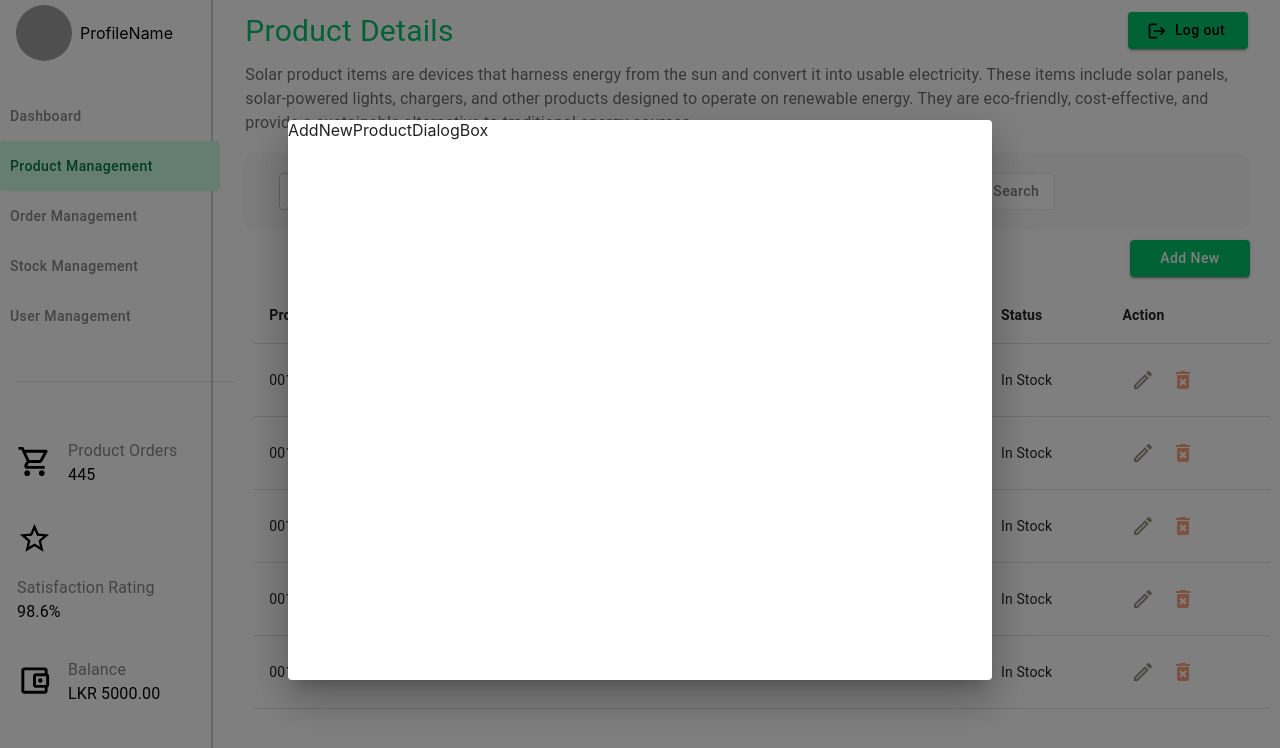
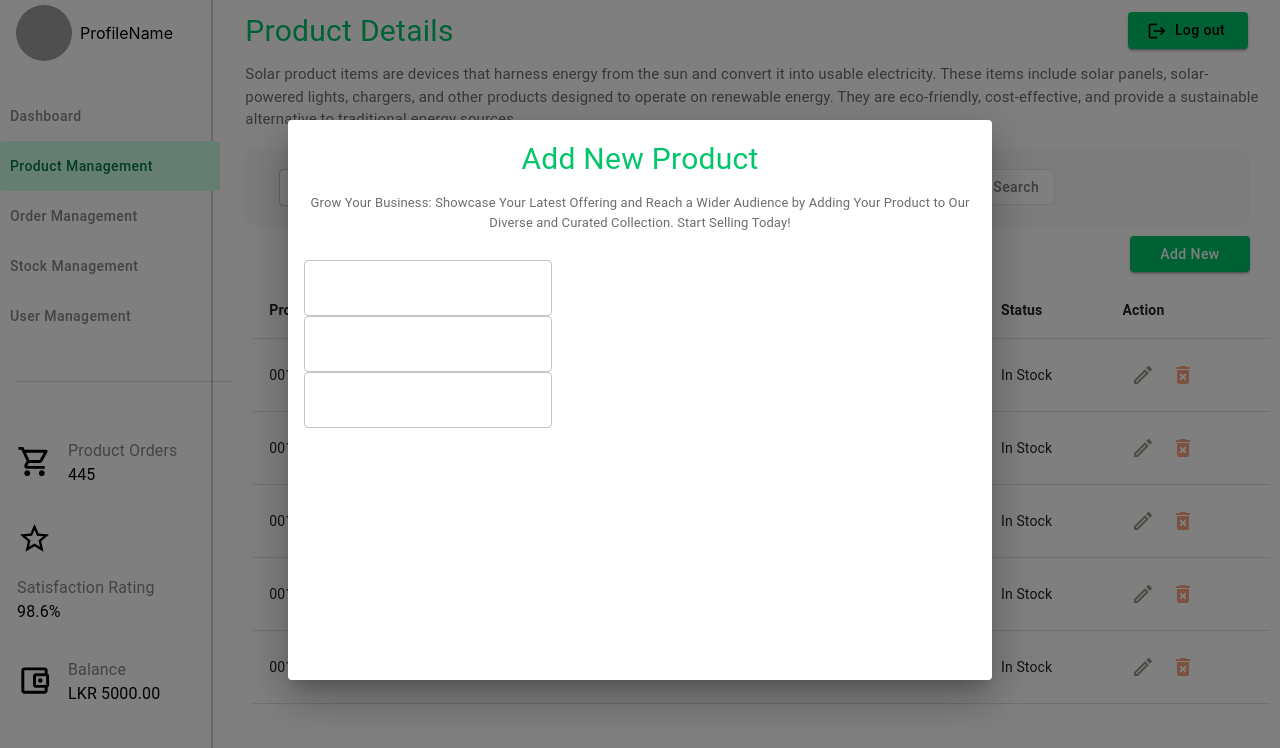
Before and after one commit to hashiniridmika/solar-company-management-system-we-bfrontend, a React (Create React App) app: page /Product in a window 1280 px wide. Both pictures are taken after a click on the button "Add New". Shown: the top 748 px of the page. Built offline with nearby package versions, Linux system fonts and the light colour scheme; grey boxes are pictures that could not be loaded.

Commit message:
Store file is created

```diff
--- a/package.json
+++ b/package.json
@@ -10,9 +10,13 @@
     "@testing-library/jest-dom": "^5.16.5",
     "@testing-library/react": "^13.4.0",
     "@testing-library/user-event": "^13.5.0",
+    "axios": "^1.4.0",
     "react": "^18.2.0",
     "react-dom": "^18.2.0",
+    "react-redux": "^8.0.5",
     "react-scripts": "5.0.1",
+    "redux": "^4.2.1",
+    "redux-thunk": "^2.4.2",
     "web-vitals": "^2.1.4"
   },
   "scripts": {
--- a/src/components/common/TopNav/TopnavTopic/TopicDetails.js
+++ b/src/components/common/TopNav/TopnavTopic/TopicDetails.js
@@ -47,7 +47,7 @@ export default function TopicDetails({ name, content }) {
         item
         sx={{ textAlign: "left", paddingTop: "10px", paddingRight: "15px" }}
       >
-        <Typography sx={{ pl: 4, pb: 1, color: "#6D6D6D" }}>
+        <Typography sx={{ pl: 4, pb: 1, color: "#6D6D6D", fontSize: 15 }}>
           {content}
         </Typography>
       </Grid>
--- a/src/layouts/ProductDetails/AddNewProductDialogBox.js
+++ b/src/layouts/ProductDetails/AddNewProductDialogBox.js
@@ -1,5 +1,28 @@
+import { Grid, Typography } from "@mui/material";
 import React from "react";
+import AddNewProductDialogBoxTextfield from "../../components/AddNewBox/AddNewProductDialogBoxTextfield";
 
 export default function AddNewProductDialogBox() {
-  return <div>AddNewProductDialogBox</div>;
+  return (
+    <div>
+      <Typography align="center" sx={{ pt: 2, fontSize: 30, color: "#00C569" }}>
+        Add New Product
+      </Typography>
+      <Typography
+        align="center"
+        sx={{ padding: 1.5, fontSize: 13, color: "#6D6D6D" }}
+      >
+        Grow Your Business: Showcase Your Latest Offering and Reach a Wider
+        Audience by Adding Your Product to Our Diverse and Curated Collection.
+        Start Selling Today!
+      </Typography>
+      <Grid container>
+        <Grid item padding={2}>
+          <AddNewProductDialogBoxTextfield />
+          <AddNewProductDialogBoxTextfield />
+          <AddNewProductDialogBoxTextfield />
+        </Grid>
+      </Grid>
+    </div>
+  );
 }
--- /dev/null
+++ b/src/store/Store.js
@@ -0,0 +1,5 @@
+import React from "react";
+
+export default function Store() {
+  return <div>Store</div>;
+}
```
Also changed, not shown: 1 other file (tests, documents, lock files or other folders).
